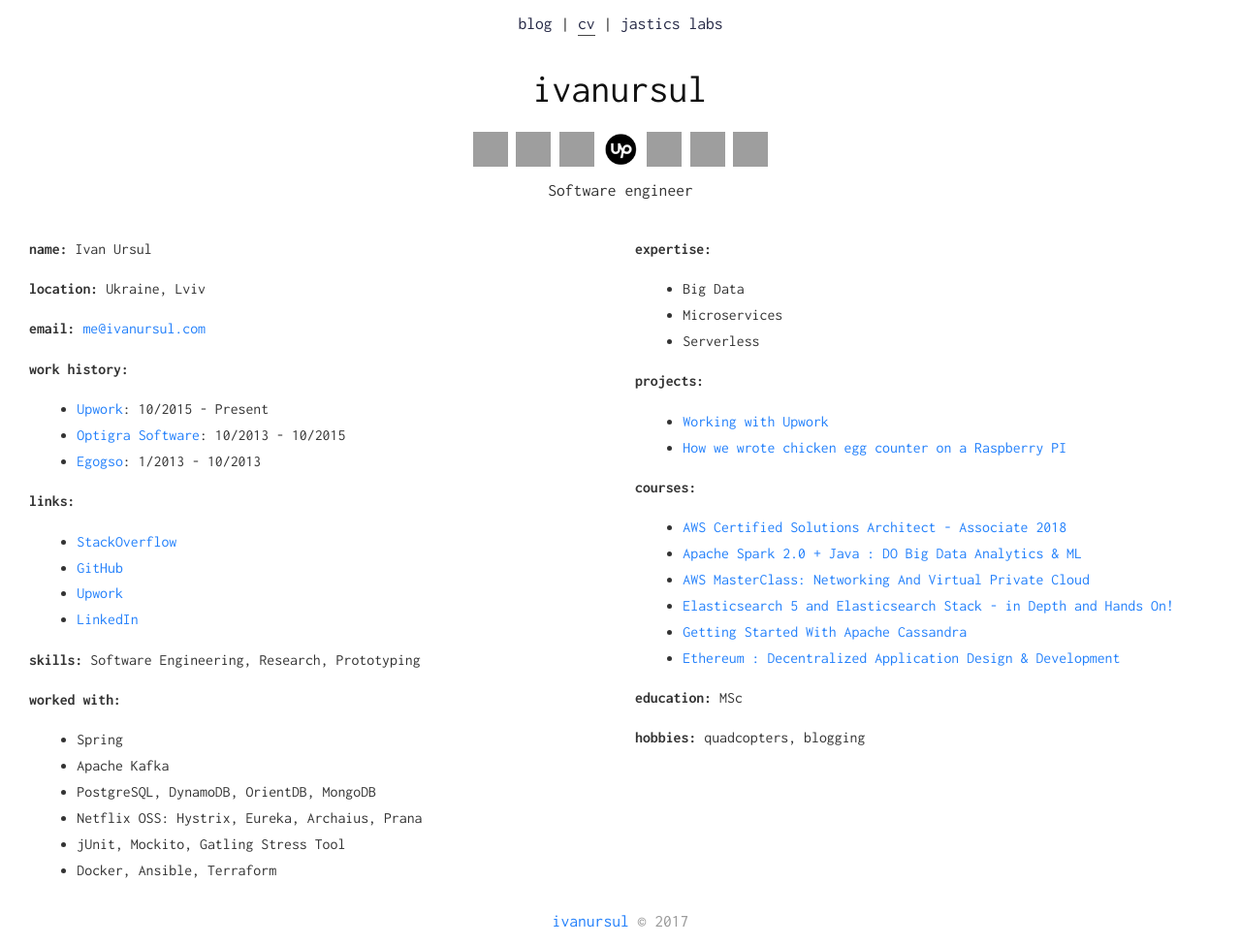
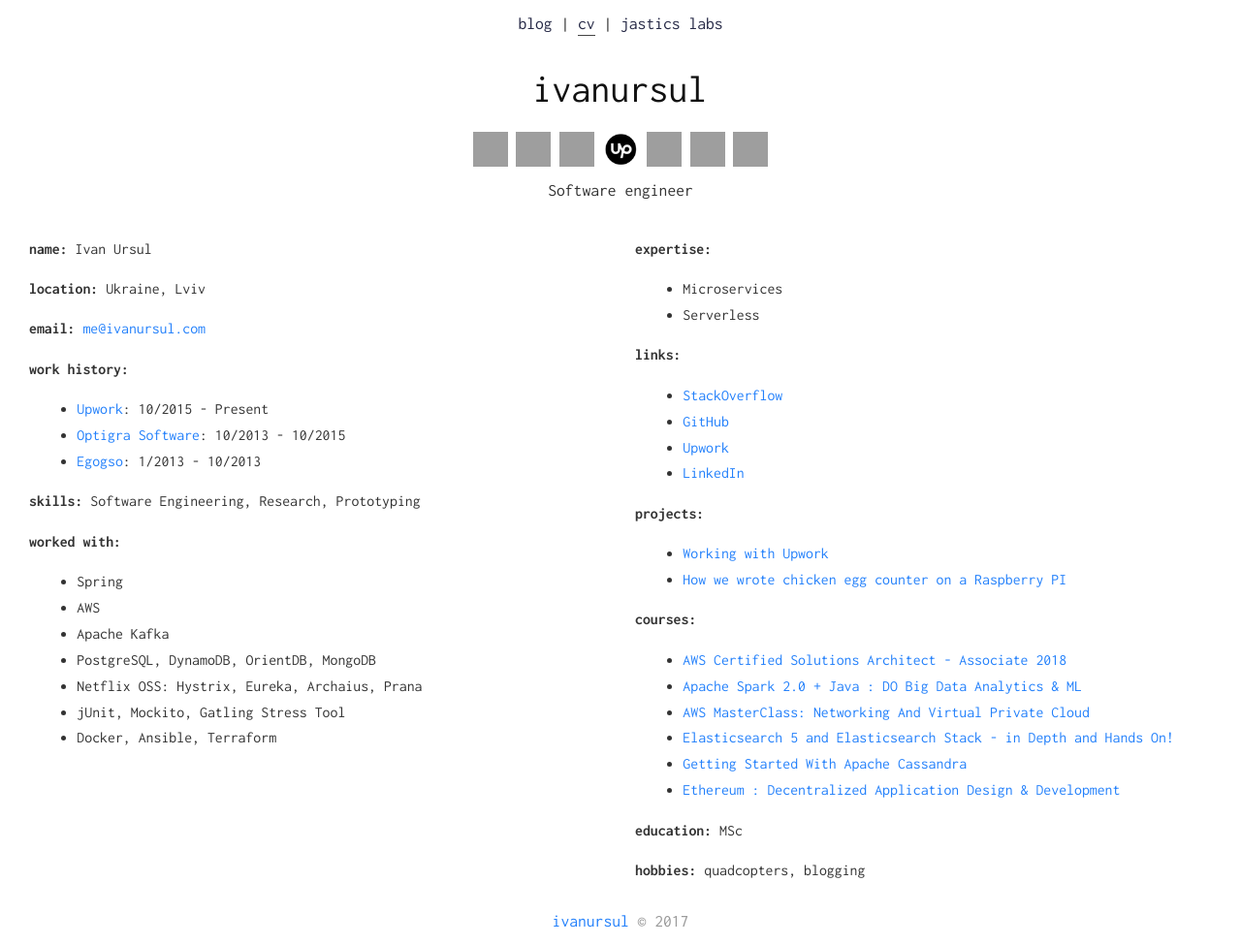
Before and after one commit to ivanursul/ivanursul, a Jekyll site: the page built from cv.html, in a window 1280 px wide. Shown: the whole page at 97% size. Built offline with Jekyll 4.4.1, drawn with Linux system fonts in a browser that asks for light colours; grey boxes are pictures that could not be loaded.

```diff
--- a/cv.html
+++ b/cv.html
@@ -21,21 +21,13 @@
             <li><a href="http://www.egogso.com/">Egogso</a>: 1/2013 - 10/2013</li>
         </ul>
 
-        <p><strong>links:</strong> </p>
-
-        <ul>
-            <li><a href="http://stackoverflow.com/users/1446725/ivan-ursul?tab=profile">StackOverflow</a></li>
-            <li><a href="https://github.com/ivanursul">GitHub</a></li>
-            <li><a href="https://www.upwork.com/freelancers/~01773bdc595f0cec47">Upwork</a></li>
-            <li><a href="https://www.linkedin.com/in/ivan-ursul-5a193449?trk=nav_responsive_tab_profile">LinkedIn</a></li>
-        </ul>
-
         <p><strong>skills:</strong> Software Engineering, Research, Prototyping</p>
 
         <p><strong>worked with:</strong> </p>
 
         <ul>
             <li>Spring</li>
+            <li>AWS</li>
             <li>Apache Kafka</li>
             <li>PostgreSQL, DynamoDB, OrientDB, MongoDB</li>
             <li>Netflix OSS: Hystrix, Eureka, Archaius, Prana</li>
@@ -51,9 +43,17 @@
         <p><strong>expertise:</strong></p>
 
         <ul>
-          <li>Big Data</li>
           <li>Microservices</li>
           <li>Serverless</li>
+        </ul>
+
+        <p><strong>links:</strong> </p>
+
+        <ul>
+            <li><a href="http://stackoverflow.com/users/1446725/ivan-ursul?tab=profile">StackOverflow</a></li>
+            <li><a href="https://github.com/ivanursul">GitHub</a></li>
+            <li><a href="https://www.upwork.com/freelancers/~01773bdc595f0cec47">Upwork</a></li>
+            <li><a href="https://www.linkedin.com/in/ivan-ursul-5a193449?trk=nav_responsive_tab_profile">LinkedIn</a></li>
         </ul>
 
         <p><strong>projects:</strong> </p>
```
